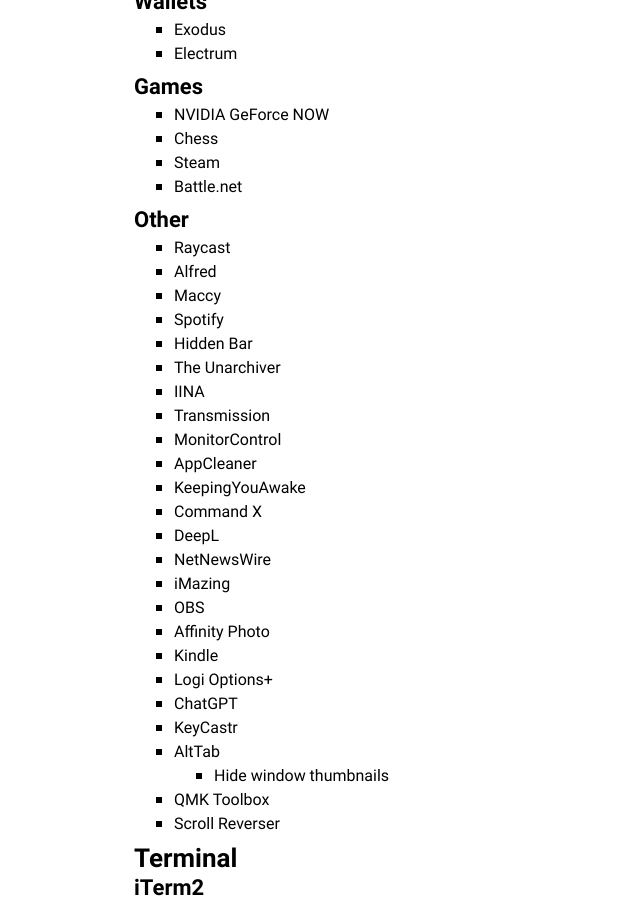
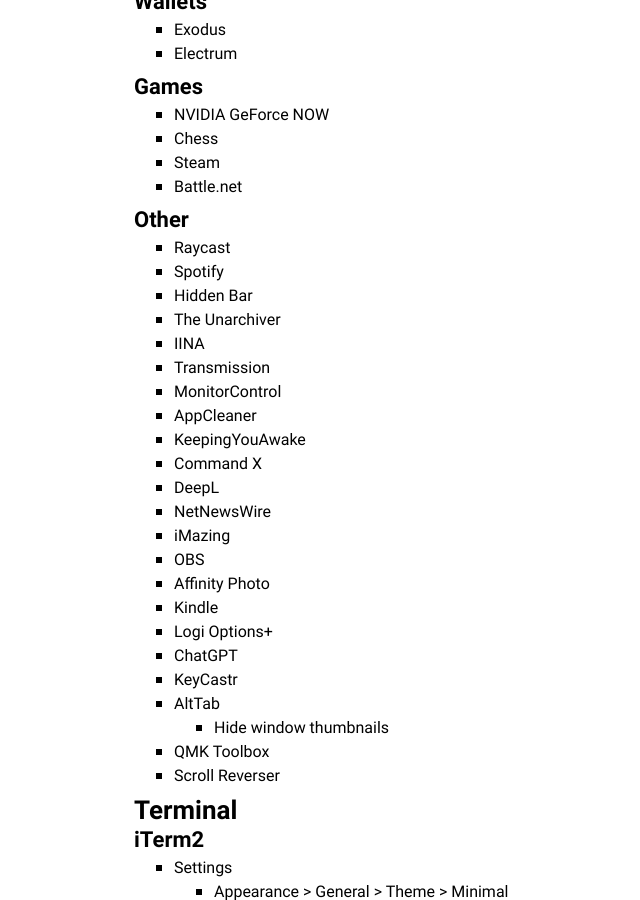
Before and after one commit to amalumian/www.malumian.dev, a Jekyll site: the page built from setup.html, in a window 1280 px wide and 900 px high, scrolled down 2358 px. Shown: the whole window, without its empty margins (176-816 px from the left). Built offline with Jekyll 4.4.1, drawn with Linux system fonts in a browser that asks for light colours.

Commit message:
Update setup.html

```diff
--- a/setup.html
+++ b/setup.html
@@ -131,8 +131,6 @@
     <h3>Other</h3>
     <ul>
         <li>Raycast</li>
-        <li>Alfred</li>
-        <li>Maccy</li>
         <li>Spotify</li>
         <li>Hidden Bar</li>
         <li>The Unarchiver</li>
```
